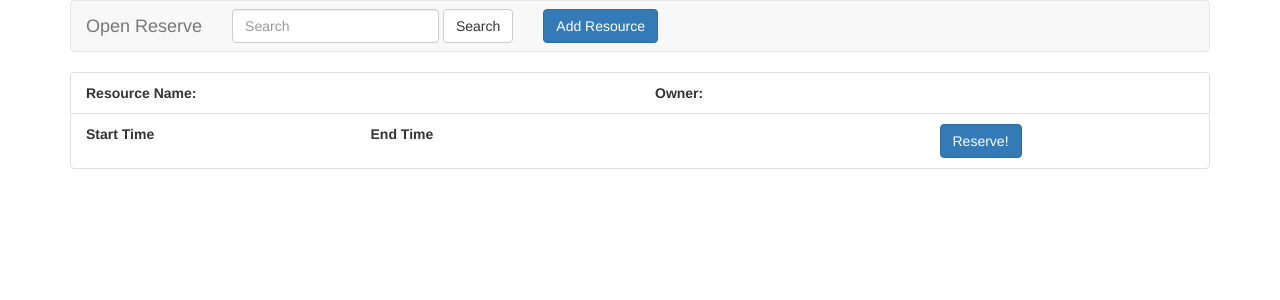
After one commit to ding-peng/open-reserve, a Python web app: template templates/resource.html in a window 1280 px wide. The commit adds this page. Shown: the top 300 px of the page. Run offline with Jinja, Linux system fonts and the light colour scheme; the template is opened without the code that fills it, so the values that code supplies are empty.

Commit message:
Add raw resource template

```diff
--- a/app.yaml
+++ b/app.yaml
@@ -7,9 +7,9 @@ threadsafe: true
 handlers:
 - url: /static
   static_dir: templates/static
-- url: /resource
+- url: /resource/.*
   script: resource.app
-- url: /
+- url: /.*
   script: main.app
 
 libraries:
--- a/templates/base.html
+++ b/templates/base.html
@@ -1,9 +1,9 @@
 <!DOCTYPE html>
 <html>
 <head>
-	<link rel="stylesheet" href="static/css/bootstrap.min.css">
-	<script type="text/javascript" src="static/js/jquery-1.11.2.min.js"></script>
-	<script type="text/javascript" src="static/js/bootstrap.min.js"></script>
+	<link rel="stylesheet" href="/static/css/bootstrap.min.css">
+	<script type="text/javascript" src="/static/js/jquery-1.11.2.min.js"></script>
+	<script type="text/javascript" src="/static/js/bootstrap.min.js"></script>
 </head>
 <body>
 	<div class="container">
@@ -46,7 +46,7 @@
         <button type="button" class="close" data-dismiss="modal" aria-label="Close"><span aria-hidden="true">&times;</span></button>
         <h4 class="modal-title" id="myModalLabel">New Resource</h4>
       </div>
-      <form class="form" method="post" role="form">
+      <form class="form" action="/add" method="post" role="form">
       <div class="modal-body">
       	<div class="form-group">
     		<label for="resourceName">Resource Name</label>
@@ -76,7 +76,7 @@
       </div>
       <div class="modal-footer">
         <button type="button" class="btn btn-default" data-dismiss="modal">Close</button>
-        <button type="submit" action="/" class="btn btn-primary">Create</button>
+        <button type="submit" class="btn btn-primary">Create</button>
       </div>
       </form>
     </div>
--- a/templates/index.html
+++ b/templates/index.html
@@ -16,8 +16,8 @@
 	<tbody>
 		{% for res in reservations %}
 		<tr>
+			<td>{{ res.reserve_time }}</td>
 			<td>{{ res.resource.name }}</td>
-			<td>{{ res.reserve_time }}</td>
 			<td>{{ res.start }} - {{ res.end }}</td>
 			<td>
             	<a href="/reservation/{{ res.id }}/del" class="close" onclick="return confirm('Confirm Delete?')"><span aria-hidden="true">&times;</span></a>
@@ -39,7 +39,7 @@
 		{% for res in resources %}
 		<tr>
 			<td>{{ res.name }}</td>
-			<td>{{ res.start_time }} : 00 - {{ res.end_time }} : 00</td>
+			<td>{{ res.start_time.time() }} - {{ res.end_time.time() }}</td>
 			<td>{{ res.capacity }}</td>
 		</tr>
 		{% endfor %}
--- /dev/null
+++ b/templates/resource.html
@@ -0,0 +1,76 @@
+{% extends "base.html" %}
+
+{% block content %}
+
+<ul class="list-group">
+	<li class="list-group-item">
+		<div class="row">
+			<div class="col-md-3">
+				<b>Resource Name:</b>
+			</div>
+			<div class="col-md-3">
+				{{ resource.name }}
+			</div>
+			<div class="col-md-3">
+				<b>Owner:</b>
+			</div>
+			<div class="col-md-3">
+				{{ resource.owner }}
+			</div>
+		</div>
+	</li>
+	<li class="list-group-item">
+		<div class="row">
+			<div class="col-md-3">
+				<b>Start Time</b>
+				{{ resource.start_time.time() }}
+			</div>
+			<div class="col-md-3">
+				<b>End Time</b>
+				{{ resource.end_time.time() }}
+			</div>
+			<div class="col-md-3">
+			</div>
+			<div class="col-md-3">
+				<button type="button" class="btn btn-primary" data-toggle="modal" data-target="#reserve">
+        Reserve!
+		</button>
+			</div>
+		</div>
+	</li>
+</ul>
+
+<!-- Modal -->
+<div class="modal fade" id="reserve" tabindex="-1" role="dialog" aria-labelledby="myModalLabel">
+  <div class="modal-dialog" role="document">
+    <div class="modal-content">
+      <div class="modal-header">
+        <button type="button" class="close" data-dismiss="modal" aria-label="Close"><span aria-hidden="true">&times;</span></button>
+        <h4 class="modal-title" id="myModalLabel">New Reservation</h4>
+      </div>
+      <form class="form" action="/resource/reserve/{{ resource.key.id() }}" method="post" role="form">
+      <div class="modal-body">
+      	<div class="form-group">
+    		<label for="date">Date</label>
+    		<input type="date" class="form-control" id="date" name="date" required>
+  		</div>
+  		<div class="form-group">
+    		<label for="start">Start Time</label>
+    		<input class="form-control" id="start" name="start" pattern="([0-9]|0[0-9]|1[0-9]|2[0-3]):[0-5][0-9]" required>
+  		</div>
+  		<div class="form-group">
+    		<label for="end">End &nbsp;&nbsp;Time</label>
+    		<input class="form-control" id="end" name="end" pattern="([0-9]|0[0-9]|1[0-9]|2[0-3]):[0-5][0-9]" required>
+    	</div>
+
+      </div>
+      <div class="modal-footer">
+        <button type="button" class="btn btn-default" data-dismiss="modal">Close</button>
+        <button type="submit" class="btn btn-primary">Reserve</button>
+      </div>
+      </form>
+    </div>
+  </div>
+</div>
+
+{% endblock %}
```
Also changed, not shown: main.py (+8 -2 lines), model.py (+6 -6 lines).
